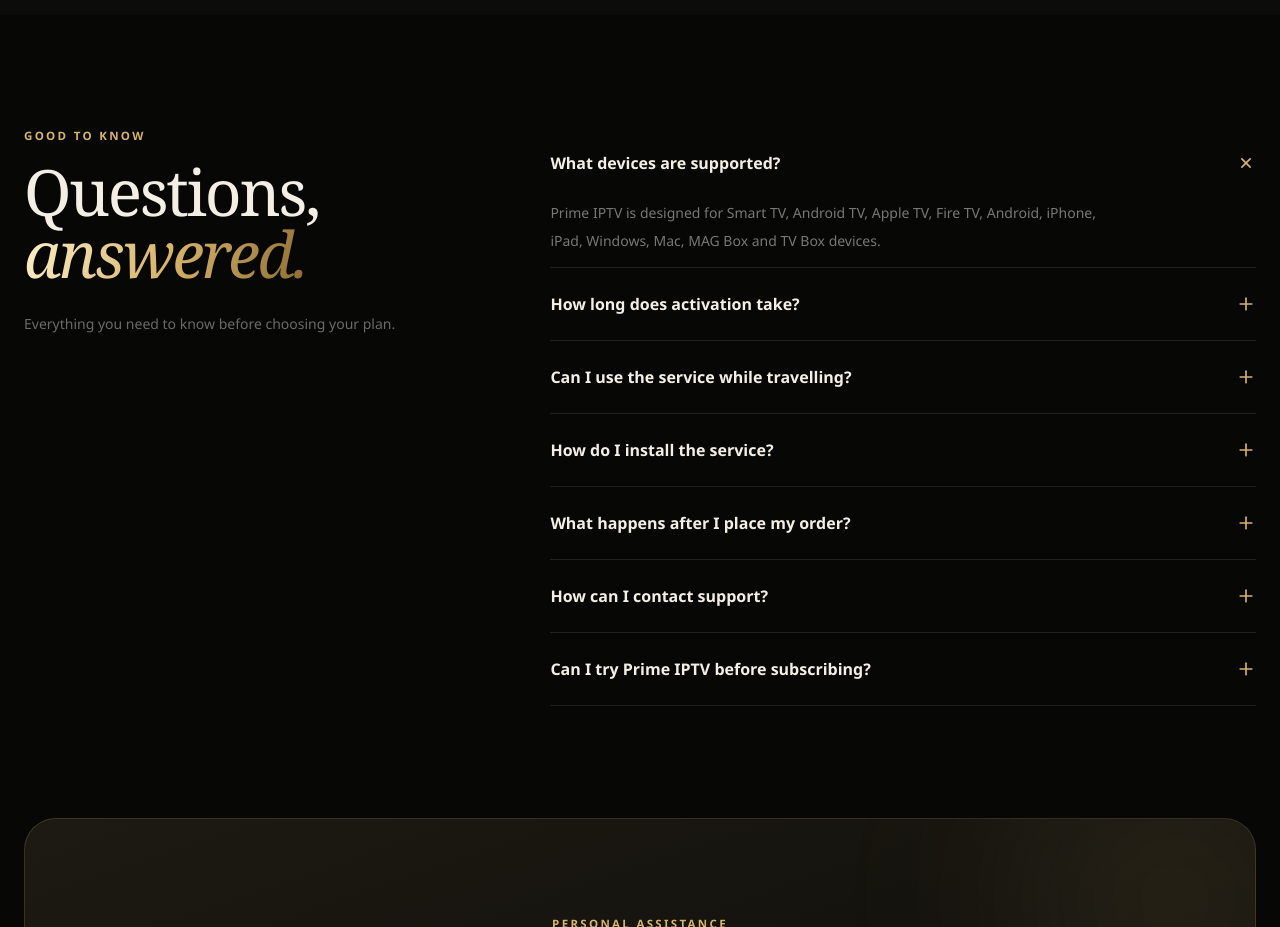
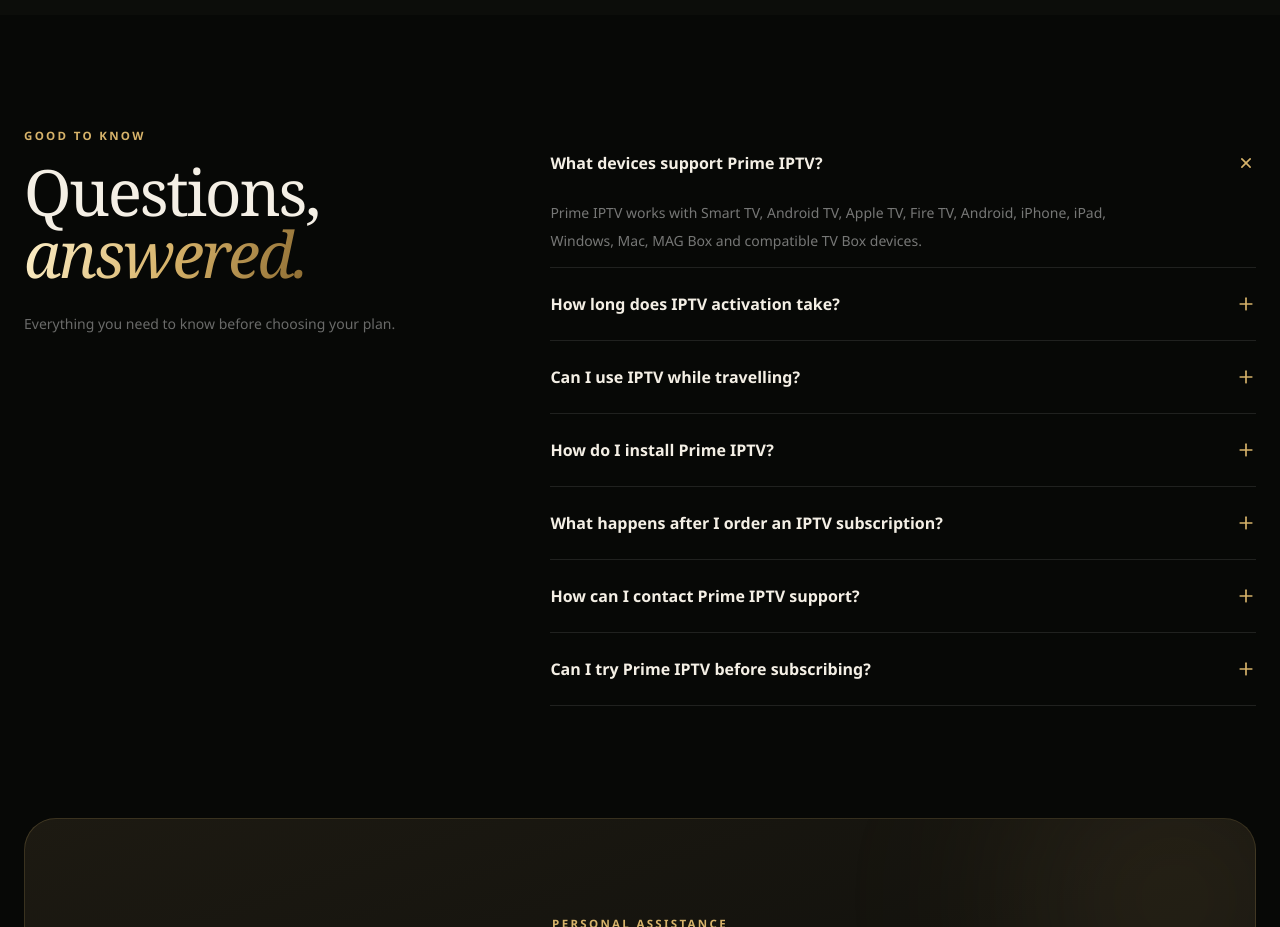
Before and after one commit to mohamedabouhanifa29-sketch/prime-iptv, a Next.js app: page / in a window 1280 px wide. Shown: the part 6120-7047 px from the top of the page. Built offline with nearby package versions, Linux system fonts and the light colour scheme; no server answers.

Commit message:
Improve SEO and structured data

```diff
--- a/app/layout.tsx
+++ b/app/layout.tsx
@@ -40,6 +40,45 @@
 };
 export const viewport: Viewport = { width: "device-width", initialScale: 1, themeColor: "#070806" };
 
-export default function RootLayout({ children }: Readonly<{ children: React.ReactNode }>) {
-  return <html lang="en"><body className="font-sans antialiased">{children}</body></html>;
+export default function RootLayout({
+  children,
+}: Readonly<{ children: React.ReactNode }>) {
+  const websiteSchema = {
+    "@context": "https://schema.org",
+    "@type": "WebSite",
+    name: "Prime IPTV",
+    url: "https://www.primeiptvworld.com/",
+    description:
+      "Premium IPTV subscription plans with live TV, movies, series, sports and multi-device support.",
+  };
+
+  const organizationSchema = {
+    "@context": "https://schema.org",
+    "@type": "Organization",
+    name: "Prime IPTV",
+    url: "https://www.primeiptvworld.com/",
+    logo: "https://www.primeiptvworld.com/icon.svg",
+  };
+
+  return (
+    <html lang="en">
+      <body className="font-sans antialiased">
+        <script
+          type="application/ld+json"
+          dangerouslySetInnerHTML={{
+            __html: JSON.stringify(websiteSchema),
+          }}
+        />
+
+        <script
+          type="application/ld+json"
+          dangerouslySetInnerHTML={{
+            __html: JSON.stringify(organizationSchema),
+          }}
+        />
+
+        {children}
+      </body>
+    </html>
+  );
 }
--- a/app/page.tsx
+++ b/app/page.tsx
@@ -1,2 +1,79 @@
 import { HomePage } from "@/components/HomePage";
-export default function Page(){return <HomePage/>}
+
+const faqSchema = {
+  "@context": "https://schema.org",
+  "@type": "FAQPage",
+  mainEntity: [
+    {
+      "@type": "Question",
+      name: "What devices support Prime IPTV?",
+      acceptedAnswer: {
+        "@type": "Answer",
+        text: "Prime IPTV works with Smart TV, Android TV, Apple TV, Fire TV, Android, iPhone, iPad, Windows, Mac, MAG Box and compatible TV Box devices.",
+      },
+    },
+    {
+      "@type": "Question",
+      name: "How long does IPTV activation take?",
+      acceptedAnswer: {
+        "@type": "Answer",
+        text: "Activation begins after your order details are reviewed. You will receive confirmation and setup information through the contact details you provide.",
+      },
+    },
+    {
+      "@type": "Question",
+      name: "Can I use IPTV while travelling?",
+      acceptedAnswer: {
+        "@type": "Answer",
+        text: "Access may be possible from supported locations and compatible devices. Contact support before travelling if you need guidance for your setup.",
+      },
+    },
+    {
+      "@type": "Question",
+      name: "How do I install Prime IPTV?",
+      acceptedAnswer: {
+        "@type": "Answer",
+        text: "After your order is confirmed, you receive setup instructions adapted to the device selected in your order.",
+      },
+    },
+    {
+      "@type": "Question",
+      name: "What happens after I order an IPTV subscription?",
+      acceptedAnswer: {
+        "@type": "Answer",
+        text: "Our team reviews your information, contacts you to complete the order, and then sends your access and setup details.",
+      },
+    },
+    {
+      "@type": "Question",
+      name: "How can I contact Prime IPTV support?",
+      acceptedAnswer: {
+        "@type": "Answer",
+        text: "Use the WhatsApp or email options available in the contact section for assistance.",
+      },
+    },
+    {
+      "@type": "Question",
+      name: "Can I try Prime IPTV before subscribing?",
+      acceptedAnswer: {
+        "@type": "Answer",
+        text: "Yes. You can request a free 24-hour trial to test the service on a compatible device before choosing a subscription plan.",
+      },
+    },
+  ],
+};
+
+export default function Page() {
+  return (
+    <>
+      <script
+        type="application/ld+json"
+        dangerouslySetInnerHTML={{
+          __html: JSON.stringify(faqSchema).replace(/</g, "\\u003c"),
+        }}
+      />
+
+      <HomePage />
+    </>
+  );
+}
--- a/components/FAQ.tsx
+++ b/components/FAQ.tsx
@@ -3,13 +3,34 @@
 import { AnimatePresence, motion } from "framer-motion";
 import { Plus } from "lucide-react";
 import { Reveal } from "./Reveal";
-const faqs=[
-  ["What devices are supported?","Prime IPTV is designed for Smart TV, Android TV, Apple TV, Fire TV, Android, iPhone, iPad, Windows, Mac, MAG Box and TV Box devices."],
-  ["How long does activation take?","Activation begins after your order details are reviewed. You will receive confirmation and setup information through the contact details you provide."],
-  ["Can I use the service while travelling?","Access may be possible from supported locations and compatible devices. Contact support before travelling if you need guidance for your setup."],
-  ["How do I install the service?","After your order is confirmed, you receive setup instructions adapted to the device selected in your order."],
-  ["What happens after I place my order?","Our team reviews your information, contacts you to complete the order, and then sends your access and setup details."],
-  ["How can I contact support?","Use the WhatsApp or email options in the contact section once the service owner has configured them."],
-  ["Can I try Prime IPTV before subscribing?","Yes. You can request a free 24-hour trial to test the service on a compatible device before choosing a subscription plan."],
+const faqs = [
+  [
+    "What devices support Prime IPTV?",
+    "Prime IPTV works with Smart TV, Android TV, Apple TV, Fire TV, Android, iPhone, iPad, Windows, Mac, MAG Box and compatible TV Box devices."
+  ],
+  [
+    "How long does IPTV activation take?",
+    "Activation begins after your order details are reviewed. You will receive confirmation and setup information through the contact details you provide."
+  ],
+  [
+    "Can I use IPTV while travelling?",
+    "Access may be possible from supported locations and compatible devices. Contact support before travelling if you need guidance for your setup."
+  ],
+  [
+    "How do I install Prime IPTV?",
+    "After your order is confirmed, you receive setup instructions adapted to the device selected in your order."
+  ],
+  [
+    "What happens after I order an IPTV subscription?",
+    "Our team reviews your information, contacts you to complete the order, and then sends your access and setup details."
+  ],
+  [
+    "How can I contact Prime IPTV support?",
+    "Use the WhatsApp or email options available in the contact section for assistance."
+  ],
+  [
+    "Can I try Prime IPTV before subscribing?",
+    "Yes. You can request a free 24-hour trial to test the service on a compatible device before choosing a subscription plan."
+  ],
 ];
 export function FAQ({onTrial}:{onTrial:()=>void}){const [active,setActive]=useState<number|null>(0);return <section id="faq" className="py-28"><div className="container-page grid gap-14 lg:grid-cols-[.8fr_1.2fr]"><Reveal><p className="eyebrow">Good to know</p><h2 className="section-title mt-4">Questions,<br/><span className="gold-text italic">answered.</span></h2><p className="mt-6 max-w-sm text-sm leading-7 text-white/40">Everything you need to know before choosing your plan.</p></Reveal><div>{faqs.map(([q,a],i)=><Reveal key={q} delay={i*.04}><div className="border-b border-white/10"><button onClick={()=>setActive(active===i?null:i)} className="flex w-full items-center justify-between gap-5 py-6 text-left text-sm font-semibold md:text-base" aria-expanded={active===i}>{q}<Plus className={`shrink-0 text-gold transition ${active===i?"rotate-45":""}`} size={20}/></button><AnimatePresence initial={false}>{active===i&&<motion.div initial={{height:0,opacity:0}} animate={{height:"auto",opacity:1}} exit={{height:0,opacity:0}} className="overflow-hidden"><p className="max-w-xl pb-3 text-sm leading-7 text-white/45">{a}</p>{i===faqs.length-1&&<button onClick={onTrial} className="btn-trial mb-6">Request Free Trial</button>}</motion.div>}</AnimatePresence></div></Reveal>)}</div></div></section>}
```
